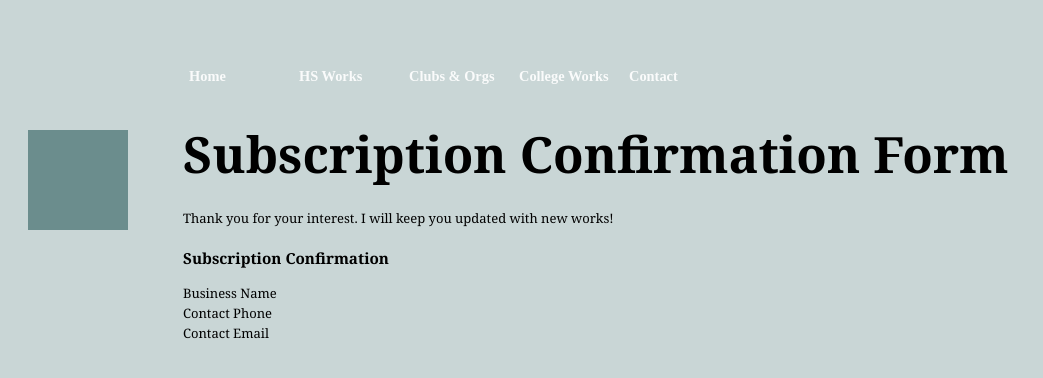
After one commit to marymanruzhang/personal-portfolio-website, a PHP site: page /subscription-confirmation.php in a window 1280 px wide. The commit adds this page. Shown: the top 378 px of the page, without its empty margins (0-1043 px from the left). Run offline with PHP 8.4, Linux system fonts and the light colour scheme; data that the repository does not hold is empty.

Commit message:
m3_final

```diff
--- a/styles/site.css
+++ b/styles/site.css
@@ -20,6 +20,18 @@ h2 {
   }
 
  p {
+    color: black;
+    background-color: #98afaf;
+    background-color: transparent;
+    width: fit-content;
+    line-height: 20px;
+    font-size: small;
+    margin-top: 20px;
+    margin-left: 175px;
+    font-family: Georgia, 'Times New Roman', Times, serif;
+  }
+
+  .form {
     color: black;
     background-color: #98afaf;
     background-color: transparent;
--- /dev/null
+++ b/subscription-confirmation.php
@@ -0,0 +1,52 @@
+<?php
+$title = 'Subscription Confirmation Form';
+
+$nav_home_class = '';
+$nav_citations_class = '';
+$nav_cooking_class = '';
+$nav_flowershop_class = 'active_page';
+
+$name = $_POST["name"]; // untrusted
+$phone = $_POST["phone"]; // untrusted
+$email = $_POST["email"]; // untrusted
+$persona = $_POST["subscribe"]; // untrusted
+
+?>
+<!DOCTYPE html>
+<html lang="en">
+
+<head>
+  <meta charset="UTF-8">
+  <meta name="viewport" content="width=device-width, initial-scale=1">
+  <link rel="stylesheet" type="text/css" href="styles/site.css" media="all">
+</head>
+
+<body>
+  <?php include('includes/content-header.php'); ?>
+  <?php include('includes/nav-bar.php'); ?>
+
+
+
+
+    <p>Thank you for your interest. I will keep you updated with new works!</p>
+
+  <main class="form">
+
+    <h3>Subscription Confirmation</h3>
+
+    <dl>
+      <dt>Business Name</dt>
+      <dd><?php echo htmlspecialchars($name); ?></dd>
+
+      <dt>Contact Phone</dt>
+      <dd><?php echo htmlspecialchars($phone); ?></dd>
+
+      <dt>Contact Email</dt>
+      <dd><?php echo htmlspecialchars($email); ?></dd>
+
+    </dl>
+
+  </main>
+</body>
+
+</html>
```
Also changed, not shown: 404.php (added, +16 -0 lines), contact.php (+45 -0 lines), design-plan/design-journey.md (+12 -3 lines), images/404.jpg (added), images/confirm.jpg (added), images/form1.jpg (added), images/form2.jpg (added), images/form3.jpg (added).
